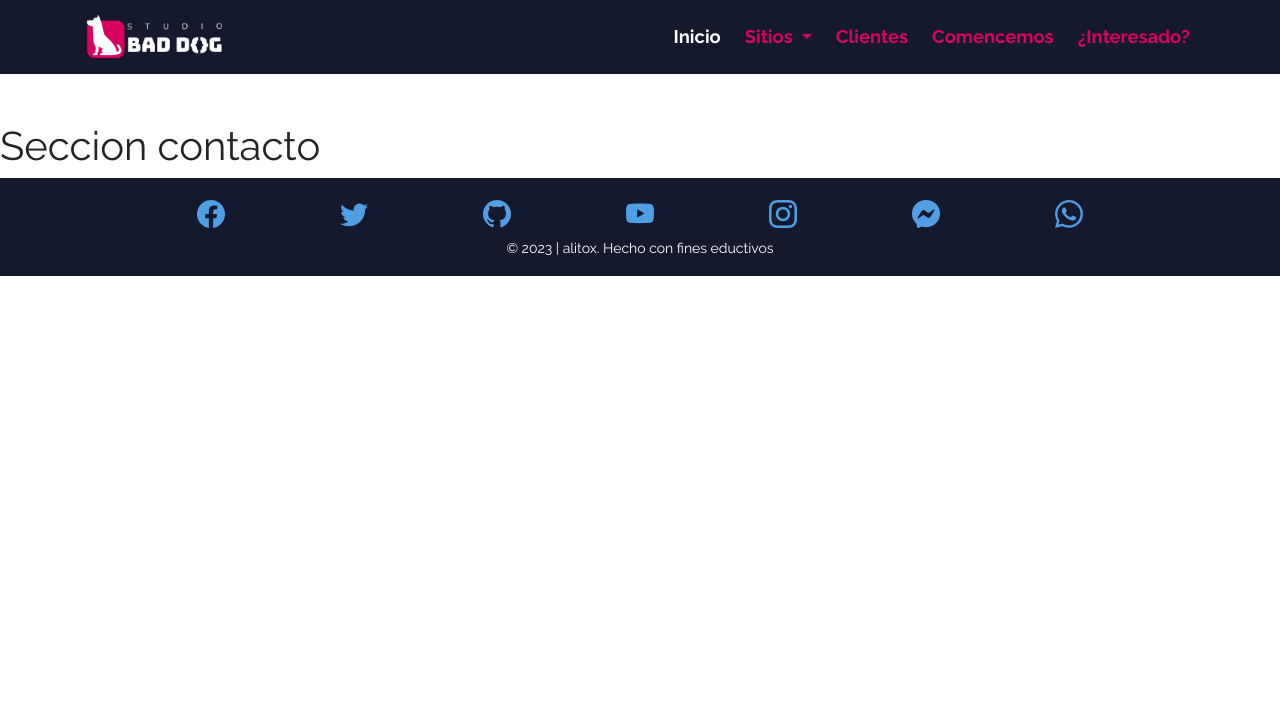
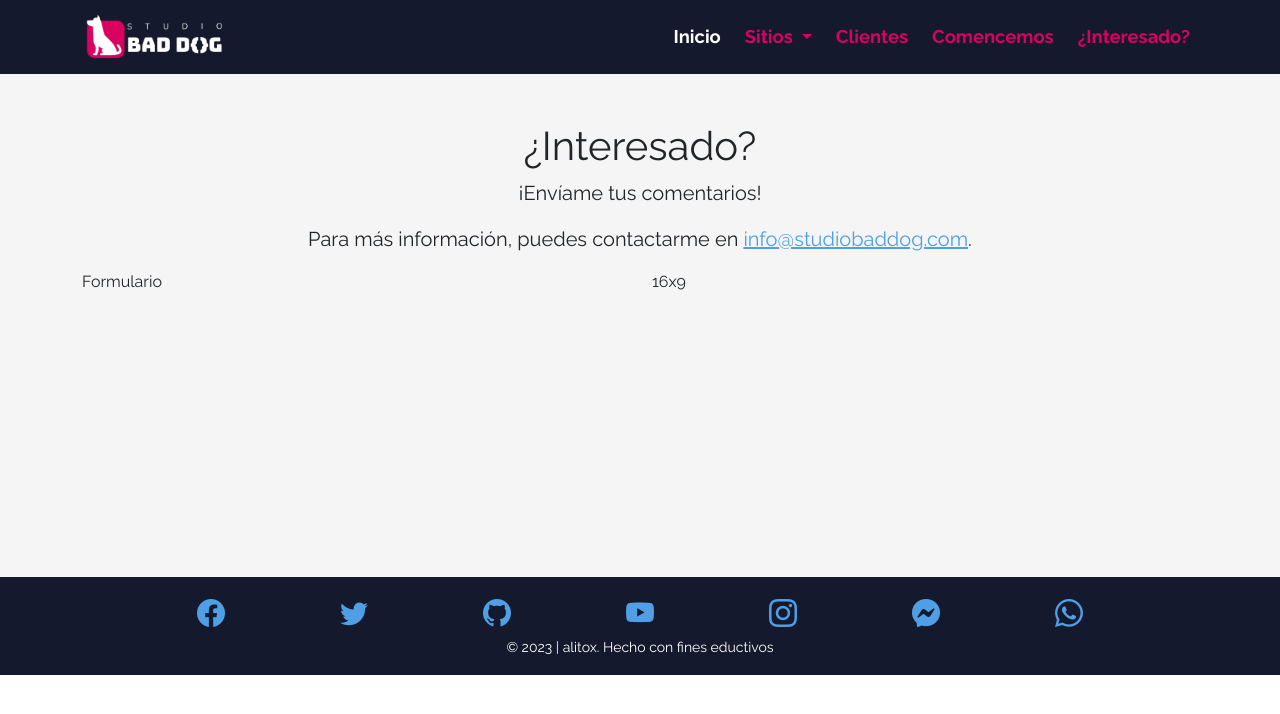
Before and after one commit to jabermudez/pratica_bootstrap, a plain HTML site: page contacto.html in a window 1280 px wide. Drawn offline with nearby package versions, Linux system fonts and the light colour scheme.

Commit message:
Configuración pagina contacto

```diff
--- a/contacto.html
+++ b/contacto.html
@@ -3,7 +3,7 @@
   <head>
     <meta charset="utf-8">
     <meta name="viewport" content="width=device-width, initial-scale=1">
-    <title>Studio BAD DOG</title>
+    <title>Interesados? | Studio BAD DOG</title>
     <link href="https://cdn.jsdelivr.net/npm/bootstrap@5.3.0/dist/css/bootstrap.min.css" rel="stylesheet" integrity="sha384-9ndCyUaIbzAi2FUVXJi0CjmCapSmO7SnpJef0486qhLnuZ2cdeRhO02iuK6FUUVM" crossorigin="anonymous">
     <link rel="stylesheet" href="https://cdn.jsdelivr.net/npm/bootstrap-icons@1.10.5/font/bootstrap-icons.css">
     <link rel="preconnect" href="https://fonts.googleapis.com">
@@ -50,8 +50,22 @@
         </div>
       </div>
     </nav>
-    <main class="pt-5">
-      <h1>Seccion contacto</h1>
+    <main class="pt-5 bg-color">
+      <div class="container">
+        <section class="row">
+          <article class="col-12 text-center">
+            <h1>¿Interesado?</h1>
+            <p class="fs-5">¡Envíame tus comentarios!</p>
+            <p class="fs-5">Para más información, puedes contactarme en <a href="mailto:info@studiobaddog.com">info@studiobaddog.com</a>.</p>
+          </article>
+          <article class="col-12 col-lg-6">Formulario</article>
+          <article class="col-12 col-lg-6">
+            <div class="ratio ratio-16x9">
+              <div>16x9</div>
+            </div>
+          </article>
+        </section>
+      </div>
 
     </main>
     <footer class="bg-dark p-3">
```
